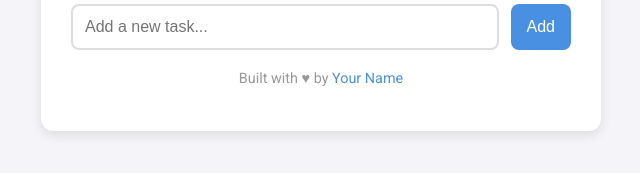
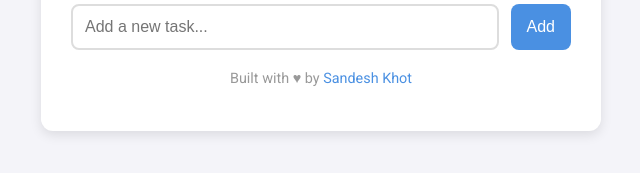
Before and after one commit to sandykhot10/todo-app, a plain HTML site: page index.html in a window 1280 px wide. Shown: the part 387-560 px from the top of the page, 319-959 px from the left. Drawn offline with Linux system fonts and the light colour scheme.

Commit message:
adding the portfolio

```diff
--- a/index.html
+++ b/index.html
@@ -23,7 +23,7 @@
         </ul>
 
         <div class="todo-footer">
-            <p>Built with ♥ by <a href="https://your-portfolio.com">Your Name</a></p>
+            <p>Built with ♥ by <a href="https://sandeshprofile.netlify.app/">Sandesh Khot</a></p>
         </div>
     </div>
 
```
